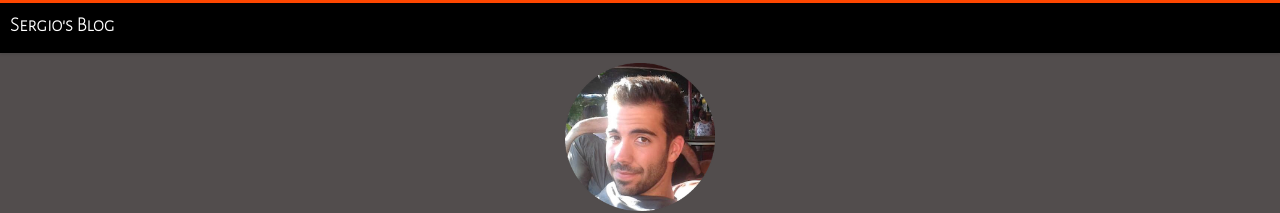
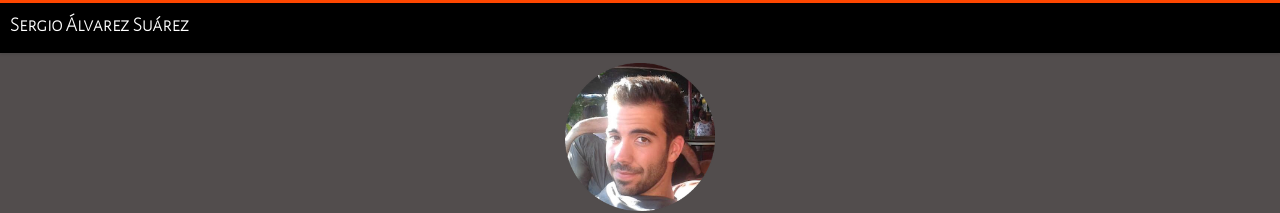
Before and after one commit to sergioalvz/sergioalvz.github.io, a Jekyll site: the page built from index.html, in a window 1280 px wide. Shown: the top 213 px of the page. Built offline with Jekyll 4.4.1, drawn with Linux system fonts in a browser that asks for light colours; some web fonts are replaced; Markdown is read by kramdown in place of the engine named in the settings.

Commit message:
Fixed title on header

```diff
--- a/_layouts/default.html
+++ b/_layouts/default.html
@@ -30,7 +30,7 @@
     </head>
     <body>
         <header>
-          <h1><a href="/">{{ site.name }}</a></h1>
+          <h1><a href="/">Sergio Álvarez Suárez</a></h1>
         </header>
 
         <div class="site">
```
